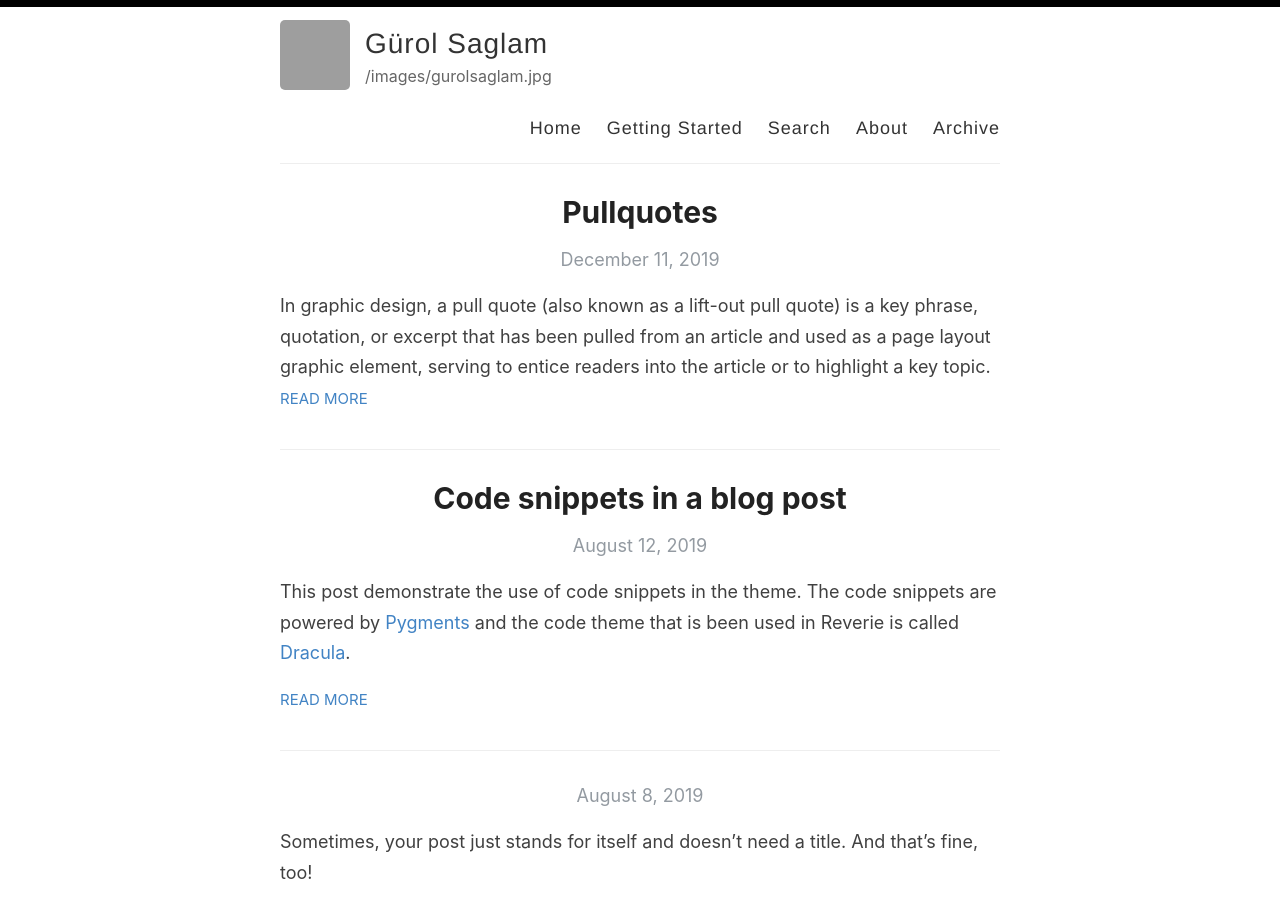
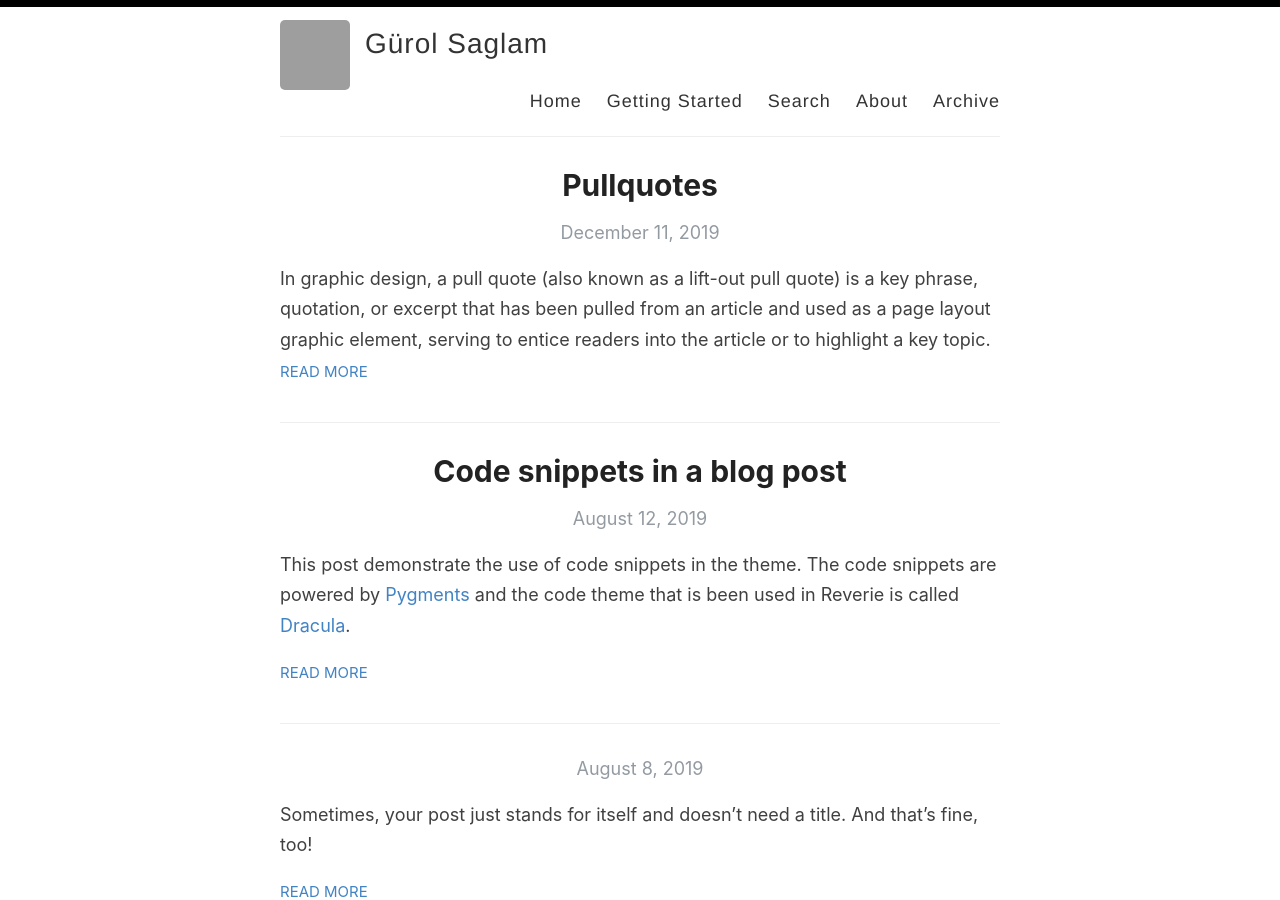
Before and after one commit to gurolsaglam/gurolsaglam.github.io, a Jekyll site: the page built from index.html, in a window 1280 px wide and 900 px high. Built offline with Jekyll 4.4.1, drawn with Linux system fonts in a browser that asks for light colours; the list of posts is cut into pages by our own code; part of the change alters nothing that is shown; grey boxes are pictures that could not be loaded.

Commit message:
Revert "Update some visuals"
This reverts commit 4b0208940df8024d84dda6d06db54349f61dae8c.

```diff
--- a/_config.yml
+++ b/_config.yml
@@ -9,7 +9,7 @@ name: Gürol Saglam
 author: Amit Merchant
 
 # Short bio or description (displayed in the header)
-description: /images/gurolsaglam.jpg
+description:
 
 # URL of your avatar or profile pic (you could use your GitHub profile pic)
 avatar: https://avatars.githubusercontent.com/u/17671260?v=4
@@ -35,7 +35,6 @@ footer-links:
   googleplus: # anything in your profile username that comes after plus.google.com/
   playconsole:
   mastodon: # <your-mastodon-instance>/@<your-user-name> eg. fosstodon.org/@username
-  googlescholar: iqtPWcYAAAAJ #your google scholar profile's user id number in the profile link. For example mine is: https://scholar.google.com/citations?user=iqtPWcYAAAAJ
 
 # Enter your Disqus shortname (not your username) to enable commenting on posts
 # You can find your shortname on the Settings page of your Disqus account
--- a/_includes/svg-icons.html
+++ b/_includes/svg-icons.html
@@ -13,4 +13,3 @@
 {% if site.footer-links.googleplus %}<a href="https://plus.google.com/{{ site.footer-links.googleplus }}" target="_blank"><i class="svg-icon googleplus"></i></a>{% endif %}
 {% if site.footer-links.playconsole %}<a href="https://play.google.com/store/apps/dev?id={{ site.footer-links.playconsole }}" target="_blank"><i class="svg-icon playconsole"></i></a>{% endif %}
 {% if site.footer-links.mastodon %}<a rel="me" href="https://{{ site.footer-links.mastodon }}" target="_blank"><i class="svg-icon mastodon"></i></a>{% endif %}
-{% if site.footer-links.googlescholar %}<a href="https://scholar.google.com/citations?user={{ site.footer-links.googlescholar }}" target="_blank"><img width="40" alt="Google Scholar logo" src="https://upload.wikimedia.org/wikipedia/commons/thumb/c/c7/Google_Scholar_logo.svg/960px-Google_Scholar_logo.svg.png"></a>{% endif %}
--- a/_layouts/default.html
+++ b/_layouts/default.html
@@ -1,7 +1,7 @@
 <!DOCTYPE html>
 <html>
   <head>
-    <title>{% if page.title %}{{ page.title }} – {% endif %}{{ site.name }}{% if site.description %} – {{ site.description }}{% endif %}</title>
+    <title>{% if page.title %}{{ page.title }} – {% endif %}{{ site.name }} – {{ site.description }}</title>
     {% seo title=false %}
     {% include meta.html %}
 
```
Also changed, not shown: images/gurolsaglam.jpg (deleted).
